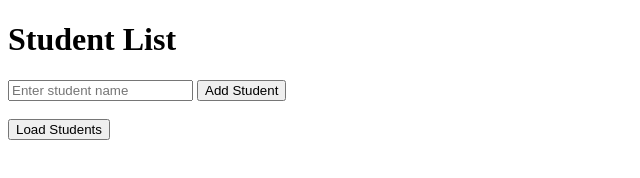
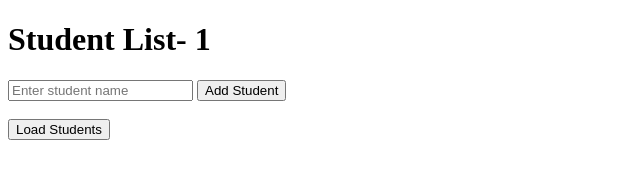
Before and after one commit to noormd2004/student-app-node, a website: page public/index.html in a window 1280 px wide. Shown: the full height of the page, 0-640 px from the left. Drawn offline with Linux system fonts and the light colour scheme.

Commit message:
changed student list

```diff
--- a/public/index.html
+++ b/public/index.html
@@ -4,7 +4,7 @@
     <title>Student Management</title>
 </head>
 <body>
-    <h1>Student List</h1>
+    <h1>Student List- 1</h1>
 
     <input type="text" id="studentName" placeholder="Enter student name">
     <button onclick="addStudent()">Add Student</button>
```
